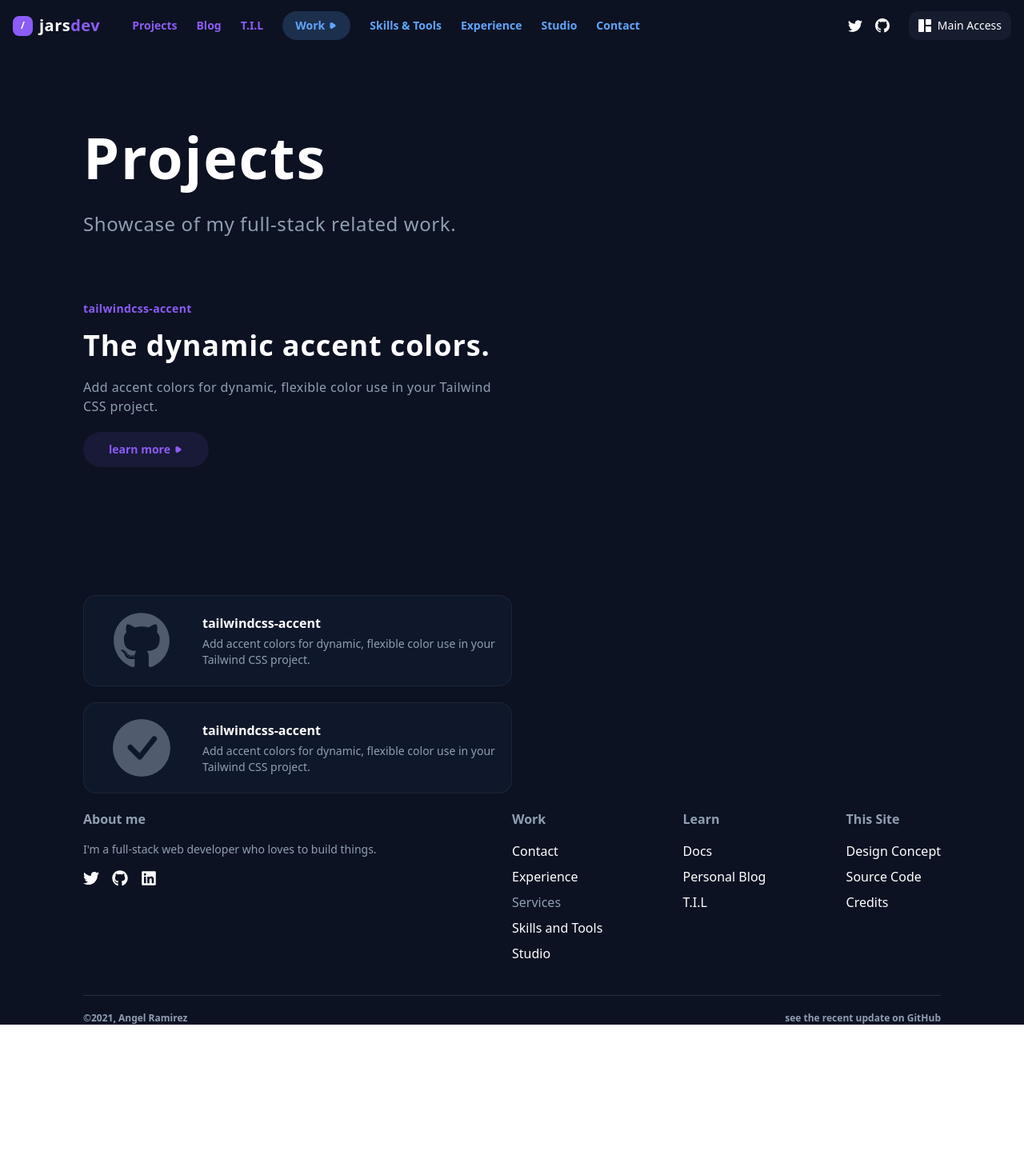
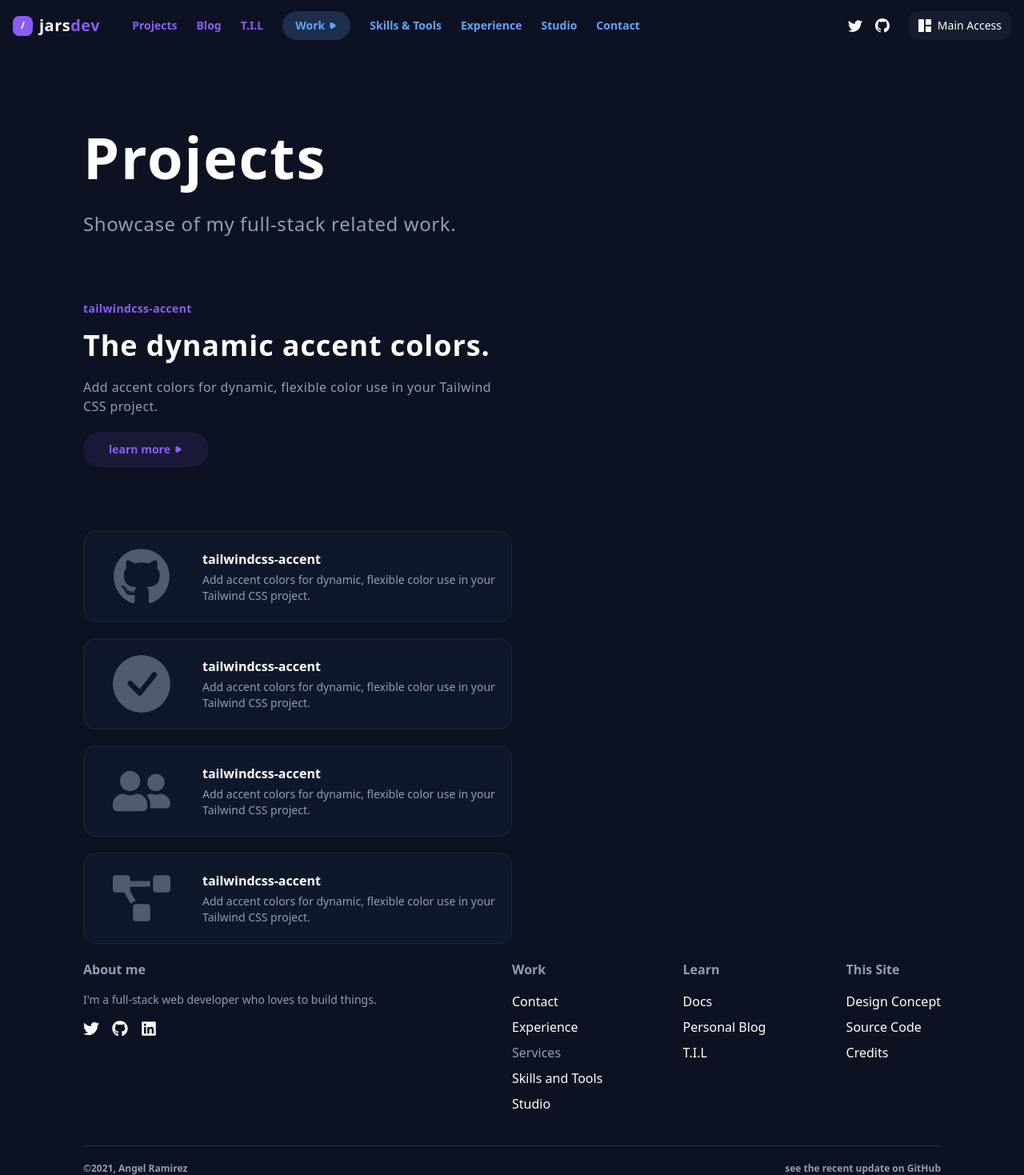
Before and after one commit to ImJars/Development-full-coding, a React (Vite) app: page /projects in a window 1280 px wide. Shown: the whole page at 80% size. Before the commit the page ends 1281 px from the top, so only its background shows below. Built offline with nearby package versions, Linux system fonts and the light colour scheme.

Commit message:
Update projects.jsx

```diff
--- a/src/projects.jsx
+++ b/src/projects.jsx
@@ -2,7 +2,7 @@ import React from 'react'
 import CardProject from './components/projects/cardProject';
 import Wraped from './components/wraped'
 import Footer from "./footer";
-import { FaGithub } from 'react-icons/fa'
+import { FaGithub, FaUserFriends, FaProjectDiagram } from 'react-icons/fa'
 import { BsFillCheckCircleFill } from 'react-icons/bs'
 
 function Projects() {
@@ -13,7 +13,7 @@ function Projects() {
             >
                 <Wraped>
                     <div
-                        className='pb-40'
+                        className='pb-20'
                     >
                         <div>
                             <h1
@@ -75,6 +75,16 @@ function Projects() {
                                     title='tailwindcss-accent'
                                     text='Add accent colors for dynamic, flexible color use in your Tailwind CSS project.'
                                 />
+                                <CardProject
+                                    icon={ <FaUserFriends /> }
+                                    title='tailwindcss-accent'
+                                    text='Add accent colors for dynamic, flexible color use in your Tailwind CSS project.'
+                                />
+                                <CardProject
+                                    icon={ <FaProjectDiagram /> }
+                                    title='tailwindcss-accent'
+                                    text='Add accent colors for dynamic, flexible color use in your Tailwind CSS project.'
+                                />
                             </div>
                             <div>
 
```
